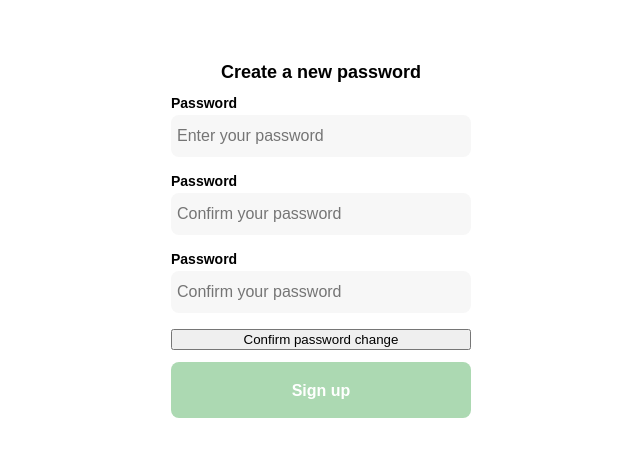
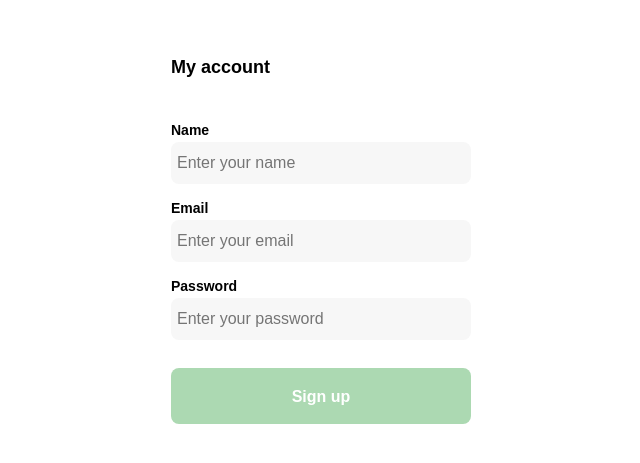
Before and after one commit to ManuelVoiden/FrontEndMot, a plain HTML site: page create_Account.html in a window 1280 px wide. Shown: the part 151-614 px from the top of the page, without its empty margins (319-959 px from the left). Drawn offline with Linux system fonts and the light colour scheme.

Commit message:
Finished up page

```diff
--- a/create_Account.css
+++ b/create_Account.css
@@ -12,7 +12,7 @@
     display: flex;
     flex-direction: column;
     width: 300px;
-    align-items: center;
+    align-items: left;
 }
 
 .logo{
@@ -27,6 +27,7 @@
     font-weight: bold;
     color: var(--black);
     margin-bottom: 12px;
+    padding-bottom: 32px;
 }
 
 .subtitle{
--- a/create_Account.html
+++ b/create_Account.html
@@ -11,18 +11,17 @@
 <body>
 <div class="login">
     <div class="form-container">
-        <h1 class="title">Create a new password</h1>
+        <h1 class="title">My account</h1>
         <form action="/" class="form">
+            <label for="name" class="label">Name</label>
+            <input type="text" name="name" id="name" placeholder="Enter your name" class="input-name input">
+
+            <label for="email" class="label">Email</label>
+            <input type="email" name="email" id="password" placeholder="Enter your email" class="input-email input">
+
             <label for="password" class="label">Password</label>
             <input type="password" name="password" id="password" placeholder="Enter your password" class="input-password input">
 
-            <label for="re_enter_password" class="label">Password</label>
-            <input type="password" name="password" id="re_enter_password" placeholder="Confirm your password" class="input-password input">
-
-            <label for="re_enter_password" class="label">Password</label>
-            <input type="password" name="password" id="re_enter_password" placeholder="Confirm your password" class="input-password input">
-
-            <input type="submit" value="Confirm password change" class="primary-button login-button" >
         </form>
 
         <div class="save-button">
```
